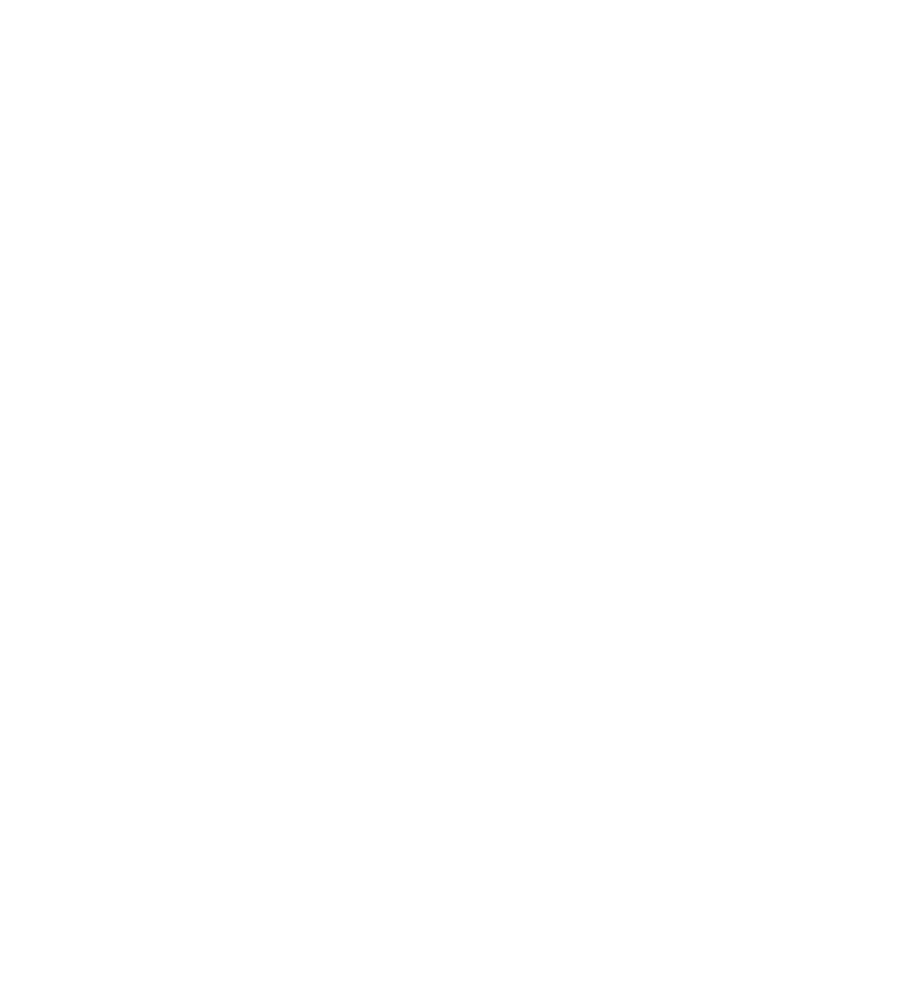
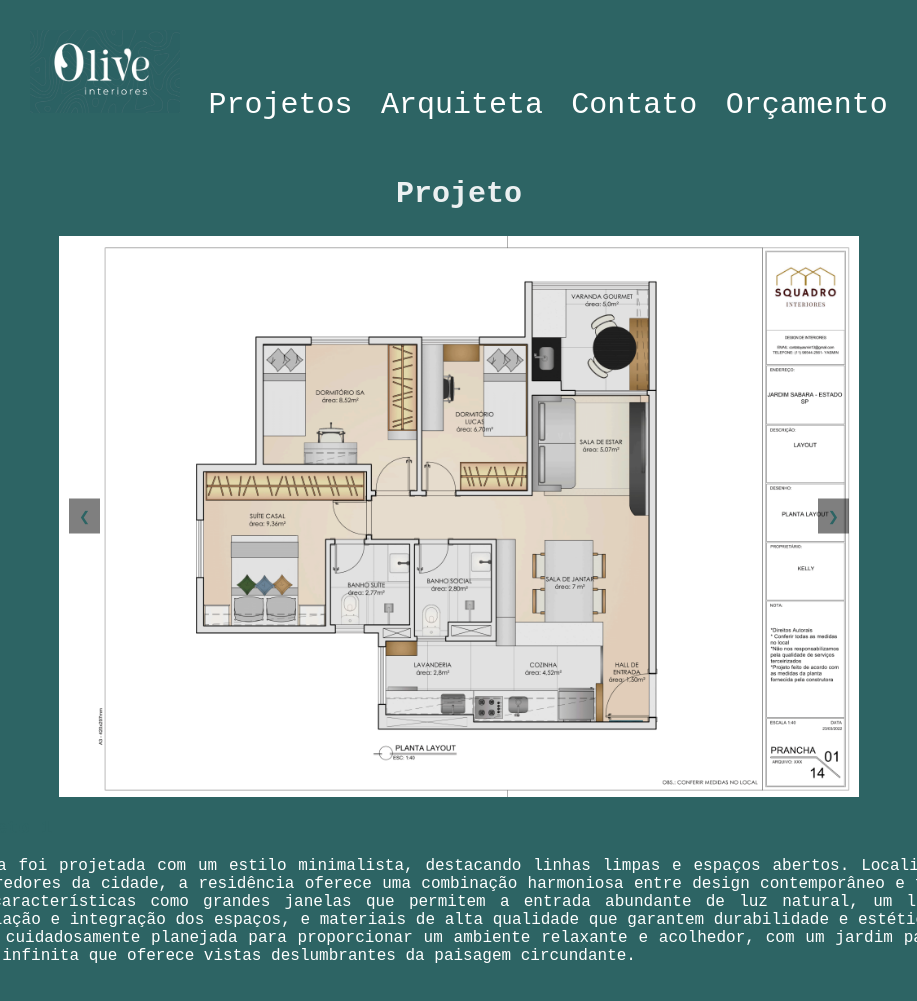
Before and after one commit to PedroHSPV/oliveinteriores, a plain HTML site: page projeto1.html in a window 1280 px wide. Shown: the whole page, without its empty margins (181-1098 px from the left). Before the commit the page ends 800 px from the top, so only its background shows below. Drawn offline with Linux system fonts and the light colour scheme.

Commit message:
atualziado

```diff
--- a/projeto1.html
+++ b/projeto1.html
@@ -4,8 +4,103 @@
     <meta charset="UTF-8">
     <meta name="viewport" content="width=device-width, initial-scale=1.0">
     <title>Document</title>
+    <link rel="stylesheet" href="style.css">
+    <style>
+        .carousel {
+    position: relative;
+    max-width: 800px;
+    margin: 0 auto;
+    overflow: hidden;
+}
+
+.carousel-container {
+    display: flex;
+    transition: transform 0.5s ease;
+}
+
+.carousel-container img {
+    width: 100%;
+    display: none;
+}
+
+.carousel button {
+    position: absolute;
+    top: 50%;
+    transform: translateY(-50%);
+    background-color: rgba(0, 0, 0, 0.5);
+    color:#2d6464;;
+    border: none;
+    padding: 10px;
+    cursor: pointer;
+}
+
+.carousel button.prev {
+    left: 10px;
+    color:#2d6464;
+}
+
+.carousel button.next {
+    right: 10px;
+    color:#2d6464;
+}
+
+.logo {
+    width: 150px; /* Defina o tamanho desejado para a largura */
+    height: auto; /* Altura automática para manter a proporção */
+}
+
+    </style>
+
 </head>
 <body>
+    <header>
+        <nav>
+            <!-- Adicione um link para levar diretamente ao primeiro projeto -->
+            <a href="/index.html"><img class="logo" src="Imagens/Logo.jpeg" alt="Logo"></a>
+            <a href="#projeto1">Projetos</a>
+            <a href="#arquiteta">Arquiteta</a>
+            <a href="#contato">Contato</a>
+            <a href="#orcamento">Orçamento</a>
+        </nav>
+    </header>
 
+    <h2>Projeto</h2>
+
+    <div class="carousel">
+        <div class="carousel-container">
+            <img src="/Imagens/projeto 1.png" alt="Projeto 1">
+            <img src="/Imagens/Logo.jpeg" alt="Projeto 2">
+            <!-- Adicione mais imagens conforme necessário -->
+        </div>
+        <button class="prev" onclick="changeSlide(-1)">&#10094;</button>
+        <button class="next" onclick="changeSlide(1)">&#10095;</button>
+    </div>
+    <div class="project-text">
+        <h3>Título do Projeto 1</h3>
+        <p>Esta casa moderna foi projetada com um estilo minimalista, destacando linhas limpas e espaços abertos. Localizada em uma área tranquila nos arredores da cidade, a residência oferece uma combinação harmoniosa entre design contemporâneo e funcionalidade. O projeto inclui características como grandes janelas que permitem a entrada abundante de luz natural, um layout aberto que facilita a circulação e integração dos espaços, e materiais de alta qualidade que garantem durabilidade e estética sofisticada. A área externa foi cuidadosamente planejada para proporcionar um ambiente relaxante e acolhedor, com um jardim paisagístico e uma piscina de borda infinita que oferece vistas deslumbrantes da paisagem circundante.</p>
+    </div>
+    <script>
+        let slideIndex = 0;
+
+        function changeSlide(n) {
+            const slides = document.querySelectorAll('.carousel-container img');
+            slideIndex += n;
+
+            if (slideIndex >= slides.length) {
+                slideIndex = 0;
+            } else if (slideIndex < 0) {
+                slideIndex = slides.length - 1;
+            }
+
+            for (let i = 0; i < slides.length; i++) {
+                slides[i].style.display = 'none';
+            }
+
+            slides[slideIndex].style.display = 'block';
+        }
+
+        // Exibir o primeiro slide ao carregar a página
+        changeSlide(0);
+    </script>
 </body>
 </html>
--- a/style.css
+++ b/style.css
@@ -131,7 +131,7 @@ h3{
     background-color: #92b4b4;
     margin-bottom: 30px;
     overflow: hidden;
-    border-radius: 120px;
+    border-radius: 80px;
 }
 
 .project:hover {
@@ -185,6 +185,10 @@ nav a {
     margin: 0 10px;
 }
 
+.container{
+    text-align: center;
+    margin-bottom: 20px;
+}
 
 /* Estilos para centralizar o logotipo */
 .logo-container {
@@ -203,8 +207,8 @@ nav a {
 
 /* Estilos para o rodapé */
 footer {
-    background-color:#2d6464;
-    color: #ecf0f1;
-    padding: 60px 0;
-    text-align: center;
+    background-color:#000101;
+    color:#2d6464;
+    padding: 20px 0;
+    text-align:initial ;
 }
```
Also changed, not shown: index.html (+4 -3 lines), orçamento.html (added, +44 -0 lines).
